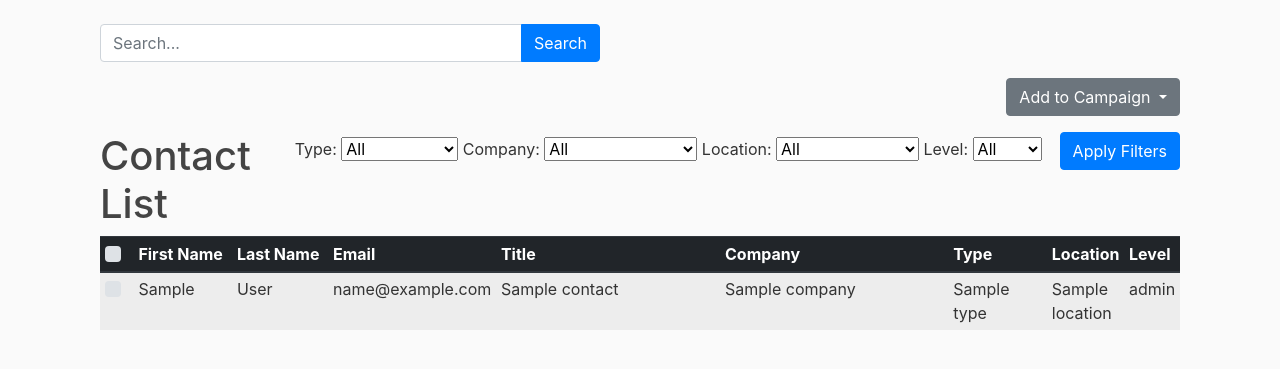
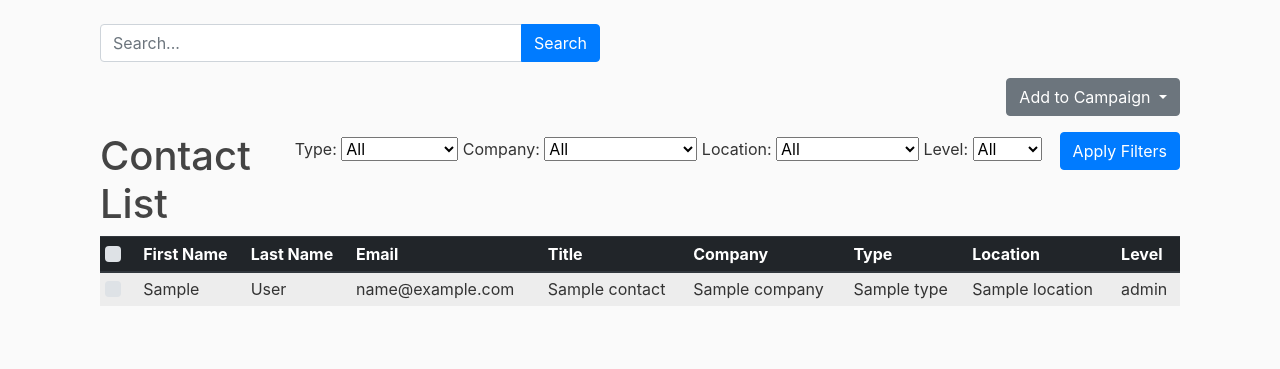
Before and after one commit to Orenil/Django-Contacts, a Django app: template contacts/templates/contact_list.html in a window 1280 px wide. Shown: the part 56-425 px from the top of the page. Run offline with Django 3.2, Linux system fonts and the light colour scheme; the template is opened without the code that fills it: most values are stand-ins (such as "Sample title", 1, 10 or a date in 2020); some libraries are stand-ins or nearby versions.

Commit message:
updated changes

```diff
--- a/contacts/templates/contact_list.html
+++ b/contacts/templates/contact_list.html
@@ -86,14 +86,14 @@
                             </div>
                         </div>
                     </th>
-                    <th scope="col" style="width: 10%;">First Name</th>
-                    <th scope="col" style="width: 10%;">Last Name</th>
-                    <th scope="col" style="width: 15%;">Email</th>
-                    <th scope="col" style="width: 25%;">Title</th>
-                    <th scope="col" style="width: 25%;">Company</th>
-                    <th scope="col" style="width: 10%;">Type</th>
-                    <th scope="col" style="width: 10%;">Location</th>
-                    <th scope="col" style="width: 10%;">Level</th>
+                    <th scope="col">First Name</th>
+                    <th scope="col">Last Name</th>
+                    <th scope="col">Email</th>
+                    <th scope="col">Title</th>
+                    <th scope="col">Company</th>
+                    <th scope="col">Type</th>
+                    <th scope="col">Location</th>
+                    <th scope="col">Level</th>
                 </tr>
             </thead>
             <tbody id="contactTableBody">
@@ -108,14 +108,14 @@
                             </div>
                         </div>
                     </td>
-                    <td style="width: 10%;">{{ contact.first_name }}</td>
-                    <td style="width: 10%;">{{ contact.last_name }}</td>
-                    <td style="width: 15%;">{{ contact.email }}</td>
-                    <td style="width: 25%;">{{ contact.title }}</td>
-                    <td style="width: 25%;">{{ contact.company }}</td>
-                    <td style="width: 10%;">{{ contact.type }}</td>
-                    <td style="width: 10%;">{{ contact.location }}</td>
-                    <td style="width: 10%;">{{ contact.level }}</td>
+                    <td>{{ contact.first_name }}</td>
+                    <td>{{ contact.last_name }}</td>
+                    <td>{{ contact.email }}</td>
+                    <td>{{ contact.title }}</td>
+                    <td>{{ contact.company }}</td>
+                    <td>{{ contact.type }}</td>
+                    <td>{{ contact.location }}</td>
+                    <td>{{ contact.level }}</td>
                 </tr>
                 {% endfor %}
             </tbody>
```
